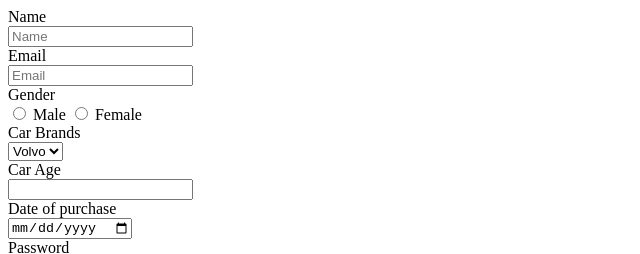
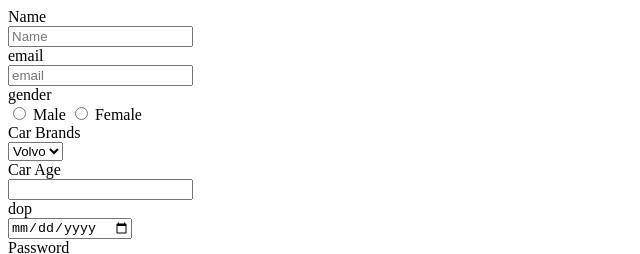
Before and after one commit to acciojob/car-insurance-form-preet-ki, a website: page main.html in a window 1280 px wide. Shown: the top 254 px of the page, 0-640 px from the left. Drawn offline with Linux system fonts and the light colour scheme.

Commit message:
Update main.html

```diff
--- a/main.html
+++ b/main.html
@@ -7,16 +7,16 @@
 </head>
 
 <body>
-	<form>
+	<form method="post">
 	<!-- the entire body must be written by student -->
 	<label for="name" id="name" >Name</label><br>
 	<input type="text" placeholder="Name"><br>
-	<label for="Email" id="email">Email</label><br>
-	<input type="text" placeholder="Email"><br>
-	<label  for="Gender" >Gender</label><br>
-	<input type="radio" name="gender" value="Male">
+	<label for="email" id="email">email</label><br>
+	<input type="text" placeholder="email"><br>
+	<label  for="gender">gender</label><br>
+	<input type="radio" name="gender" value="Male" required>
 	<label for="Male">Male</label>
-	<input type="radio" name="gender" value="female">
+	<input type="radio" name="gender" value="female" required>
 	<label for="Female">Female</label><br>
 	<label for="Car Brands">Car Brands</label><br>
 	<select for="Car Brands">
@@ -26,9 +26,9 @@
 </select><br>
 <label for="car age" id="carage">Car Age</label><br>
 <input type="number" name="car age"><br>
-<label for="dop" id="dop">Date of purchase</label><br>
+<label for="dop" id="dop">dop</label><br>
 <input type="date" name="dop"><br>
-<label for="Password" id="password">Password</label><br>
+<label for="password" id="password">Password</label><br>
 <input type="password"><br>
 <label for="submit">Submit</label><br>
 <button type="submit">Submit</button><br>
```
